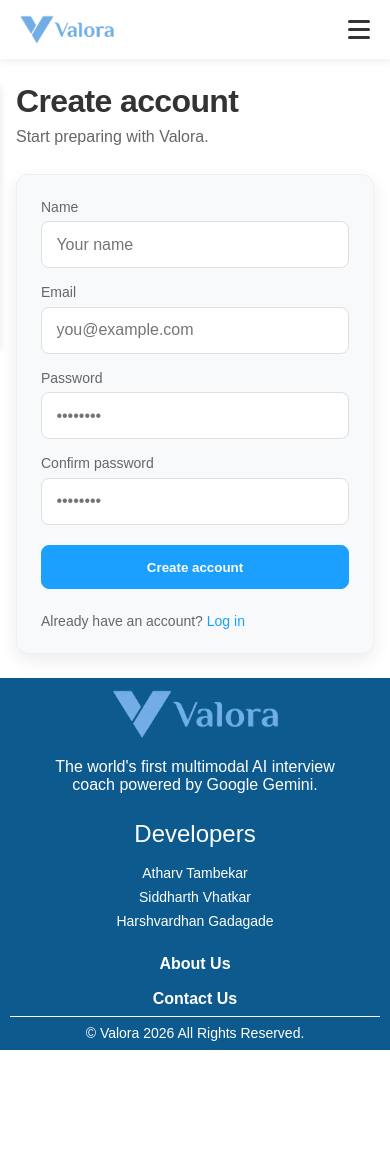
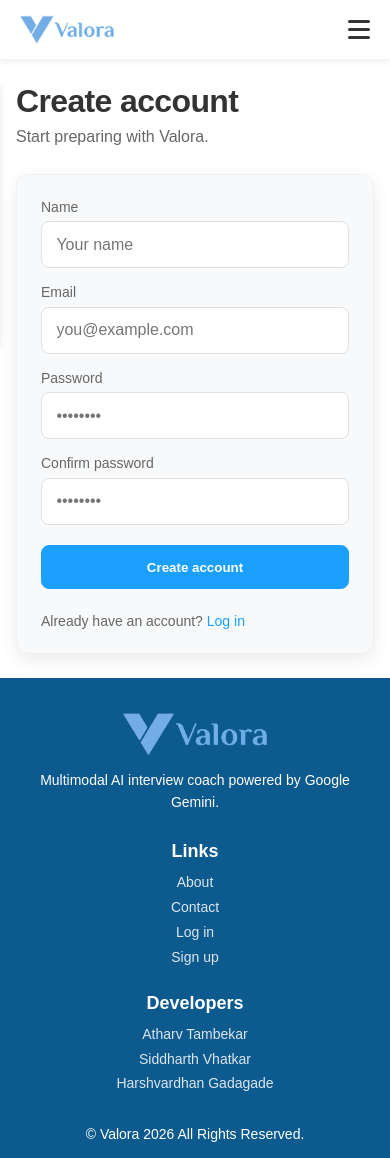
Before and after one commit to Atharv-28/Valora, a React (Create React App) app in the folder valora-frontend/: page /signup in a window 390 px wide. Before the commit the page ends 1050 px from the top, so only its background shows below. Built offline with nearby package versions, Linux system fonts and the light colour scheme; no server answers; a web font is replaced by a local one.

Commit message:
footer updated

```diff
--- a/valora-frontend/src/App.css
+++ b/valora-frontend/src/App.css
@@ -2,6 +2,13 @@
   text-align: center;
   min-height: 100vh;
   background-color: var(--bg-primary);
+  display: flex;
+  flex-direction: column;
+}
+
+.app-main {
+  flex: 1;
+  width: 100%;
 }
 
 .App-logo {
--- a/valora-frontend/src/App.js
+++ b/valora-frontend/src/App.js
@@ -17,6 +17,7 @@
   return (
     <div className="App">
       {!hideNavbar && <Navbar />}
+      <main className="app-main">
         <Routes>
           <Route path="/" element={<Home />} />
           <Route path="/start-interview" element={<StartInterview />} />
@@ -26,6 +27,7 @@
           <Route path="/login" element={<Login />} />
           <Route path="/signup" element={<Signup />} />
         </Routes>
+      </main>
       {!hideNavbar && <Footer />}
     </div>
   );
--- a/valora-frontend/src/components/footer.css
+++ b/valora-frontend/src/components/footer.css
@@ -1,76 +1,135 @@
-.footer{
+.footer {
+    background-color: var(--primary-dark);
+    color: var(--color-white);
+    padding: 2.5rem 1.5rem 1.25rem;
+    text-align: left;
+}
+
+.footer-inner {
+    max-width: var(--container-max-width);
+    margin: 0 auto;
+    display: flex;
+    align-items: flex-start;
+    justify-content: space-between;
+    gap: 2.5rem;
+    padding-bottom: 1.25rem;
+    border-bottom: 1px solid var(--color-gray-light);
+}
+
+.footer-brand {
+    flex: 1;
+    min-width: 260px;
     display: flex;
     flex-direction: column;
-    align-items: center;
-    justify-content: center;
-    background-color: var(--primary-dark);
-    color: var(--color-white);
-    height: 25vh;
+    align-items: flex-start;
 }
-.uper-footer{
-    display: flex;
-    justify-content: space-between;
-    width: 100%;
-    height: 80%;
-    border-bottom: 1px solid var(--color-gray-light);
-    padding : 1vh 5vh 1vh 5vh;
+
+.footer-logo {
+    width: 170px;
+    height: auto;
+    display: block;
 }
-.up-footer-1, .up-footer-2, .up-footer-3{
+
+.footer-tagline {
+    margin: 0.75rem 0 0 0;
+    font-size: var(--font-sm);
+    line-height: 1.55;
+    color: var(--bg-primary);
+    max-width: 44ch;
+    text-align: left;
+}
+
+.footer-section {
+    flex: 0 0 auto;
+    min-width: 180px;
+    text-align: left;
+}
+
+.footer-title {
+    margin: 0 0 0.75rem 0;
+    font-size: var(--font-lg);
+    font-weight: var(--font-semibold);
+}
+
+.footer-links {
     display: flex;
     flex-direction: column;
-    align-items: center;
-    gap: 2vh;
-    width: 15vw;
-    height: 100%;
+    gap: 0.55rem;
 }
-.footer-logo{
-    width: 10vw;
-    height: auto;
-}
-.developer-names a{
+
+.footer-links a {
     text-decoration: none;
     color: var(--color-white);
     font-size: var(--font-sm);
+    opacity: 0.85;
 }
-.developer-names{
+
+.footer-links a:hover {
+    opacity: 1;
+}
+
+.developer-names {
     display: flex;
     flex-direction: column;
-    gap: 1vh;
+    gap: 0.55rem;
+}
+
+.developer-names a {
+    text-decoration: none;
+    color: var(--color-white);
+    font-size: var(--font-sm);
+    opacity: 0.85;
+}
+
+.developer-names a:hover {
+    opacity: 1;
+}
+
+.lower-footer {
+    max-width: var(--container-max-width);
+    margin: 0.9rem auto 0;
+    font-size: var(--font-sm);
+    color: var(--bg-primary);
     text-align: center;
 }
-.dev-title{
-    font-size: var(--font-2xl);
-    font-weight: var(--font-semi-bold);
-}
-.lower-footer{
-    display: flex;
-    align-items: center;
-    justify-content: center;
-    border-top: 1px solid var(--bg-primary);
-    height: 20%;
-    width: 95%;
-    font-size: var(--font-sm);
-    color: var(--bg-primary);
+
+@media screen and (max-width: 900px) {
+    .footer-inner {
+        flex-wrap: wrap;
+    }
 }
 
 @media screen and (max-width: 600px) {
-    .uper-footer{
+    .footer {
+        padding: 2rem 1rem 1rem;
+    }
+
+    .footer-inner {
         flex-direction: column;
         align-items: center;
-        height: auto;
-        gap: 3vh;
+        text-align: center;
+        gap: 1.75rem;
     }
-    .footer{
-        height: max-content;
+
+    .footer-brand,
+    .footer-section {
+        width: 100%;
+        min-width: 0;
+        text-align: center;
     }
-    .up-footer-1, .up-footer-2, .up-footer-3{
-        width: 80vw;
+
+    .footer-brand {
+        align-items: center;
     }
-    .footer-logo{
-        width: 50vw;
+
+    .footer-tagline {
+        margin-left: auto;
+        margin-right: auto;
+        text-align: center;
     }
-    .lower-footer{
-        height: auto;
-        padding: 1vh 0;
+
+    .footer-links,
+    .developer-names {
+        align-items: center;
     }
 }
--- a/valora-frontend/src/components/footer.js
+++ b/valora-frontend/src/components/footer.js
@@ -1,34 +1,41 @@
 import React from 'react'
+import { Link } from 'react-router-dom'
 import './footer.css'
 import flogo from '../assets/Valora-transparent-logo-horizontal.png'
 export const Footer = () => {
     return (
-        <div className="footer">
-            <div className="uper-footer">
-                <div className="up-footer-1">
-                   <img src={flogo} alt="Valora Logo" className="footer-logo" />
-                    <p>The world's first multimodal AI interview
-                        coach powered by Google Gemini.</p>
+        <footer className="footer">
+            <div className="footer-inner">
+                <div className="footer-brand">
+                    <img src={flogo} alt="Valora Logo" className="footer-logo" />
+                    <p className="footer-tagline">
+                        Multimodal AI interview coach powered by Google Gemini.
+                    </p>
                 </div>
-                <div className="up-footer-2">
-                    <h4 className='dev-title'>Developers</h4>
+
+                <div className="footer-section">
+                    <h4 className="footer-title">Links</h4>
+                    <div className="footer-links">
+                        <Link to="/about">About</Link>
+                        <Link to="/contact">Contact</Link>
+                        <Link to="/login">Log in</Link>
+                        <Link to="/signup">Sign up</Link>
+                    </div>
+                </div>
+
+                <div className="footer-section">
+                    <h4 className="footer-title">Developers</h4>
                     <div className="developer-names">
                         <a href="https://portfolio-git-main-atharv-28s-projects.vercel.app/" target="_blank" rel="noopener noreferrer">Atharv Tambekar</a>
                         <a href="https://siddharth-11-portfolio.netlify.app/" target="_blank" rel="noopener noreferrer">Siddharth Vhatkar</a>
                         <a href="https://portfolio-harsh-24.netlify.app/" target="_blank" rel="noopener noreferrer">Harshvardhan Gadagade</a>
-
                     </div>
                 </div>
-                <div className="up-footer-3">
-                    <h4>About Us</h4>
-                    {/* update these to link later */}
-                    <h4>Contact Us</h4>
-                </div>
+            </div>
 
-            </div>
             <div className="lower-footer">
                 &copy; Valora 2026 All Rights Reserved.
             </div>
-        </div>
+        </footer>
     )
 }
```
Lines whose indentation alone changed are shown as unchanged.
